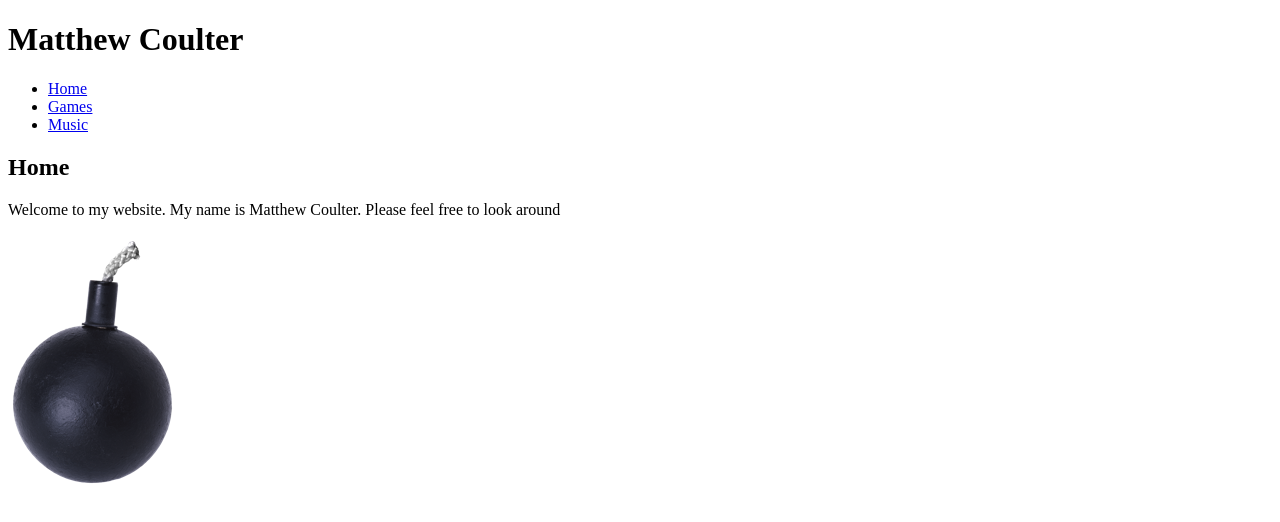
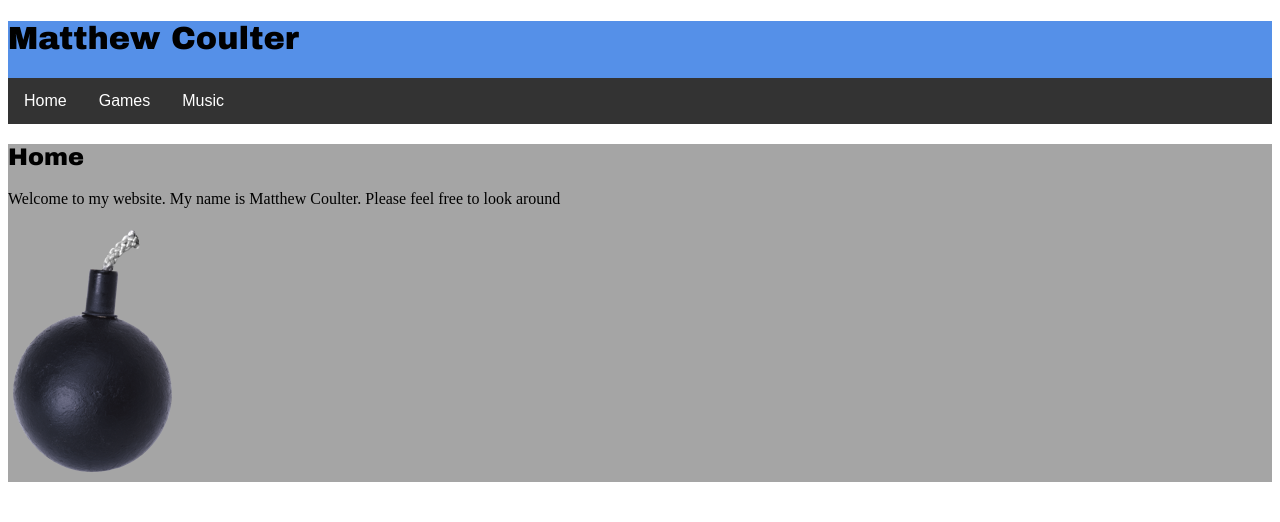
Before and after one commit to mcoulter812/matthew-website, a plain HTML site: page index.html in a window 1280 px wide. Drawn offline with Linux system fonts and the light colour scheme.

Commit message:
Added Styles

```diff
--- a/assets/styles/styles.css
+++ b/assets/styles/styles.css
@@ -0,0 +1,40 @@
+header {
+	background-color: #5590e8;
+}
+header ul {
+	list-style-type: none;
+    margin: 0;
+    padding: 0;
+    overflow: hidden;
+    background-color: #333;
+}
+
+header ul li {
+    float: left;
+}
+
+header ul li a {
+    display: block;
+    color: white;
+    text-align: center;
+    padding: 14px 16px;
+    text-decoration: none;
+    font-family: Arial;
+}
+
+/* Change the link color to #111 (black) on hover */
+header ul li a:hover {
+    background-color: #111;
+}
+
+h1 {
+	font-family: "Arial Black";
+}
+
+h2 {
+	font-family: "Arial Black";
+}
+
+.content {
+	background-color: #a5a5a5;
+}
--- a/index.html
+++ b/index.html
@@ -1,5 +1,6 @@
 <!DOCTYPE html>
 <html>
+
 <head>
     <title>Matthew Coulter</title>
     <link rel="stylesheet" href="assets/styles/styles.css">
@@ -7,14 +8,21 @@
 <header>
     <h1>Matthew Coulter</h1>
     <ul>
-			<li><a href="index.html">Home</a></li>
-			<li><a href="games.html">Games</a></li>
-			<li><a href="music.html">Music</a></li>
+        <li><a href="index.html">Home</a>
+        </li>
+        <li><a href="games.html">Games</a>
+        </li>
+        <li><a href="music.html">Music</a>
+        </li>
     </ul>
 </header>
+
 <body>
+    <div class="content">
         <h2>Home</h2>
         <p>Welcome to my website. My name is Matthew Coulter. Please feel free to look around</p>
         <img src="assets/images/bomb.png">
+    </div>
 </body>
+
 </html>
```
Also changed, not shown: games.html (+1 -1 lines). Lines whose indentation alone changed are shown as unchanged.
